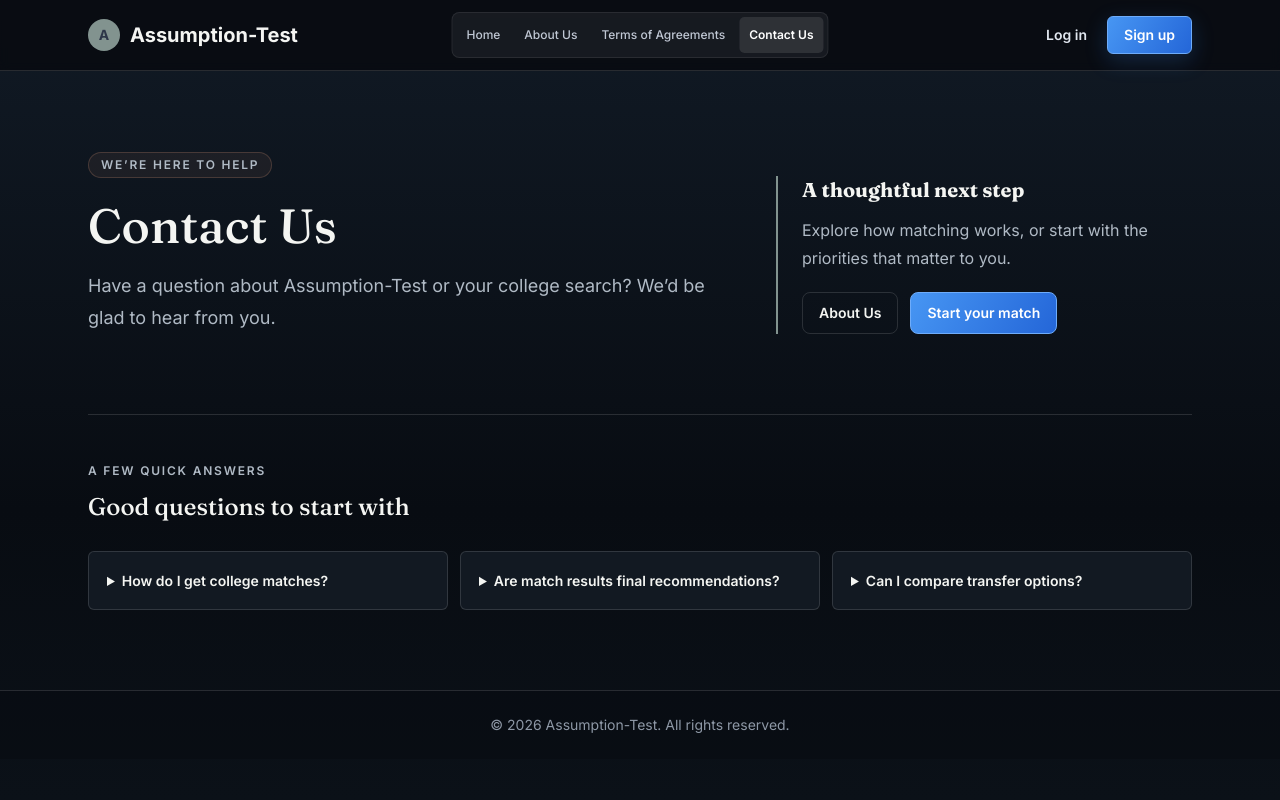
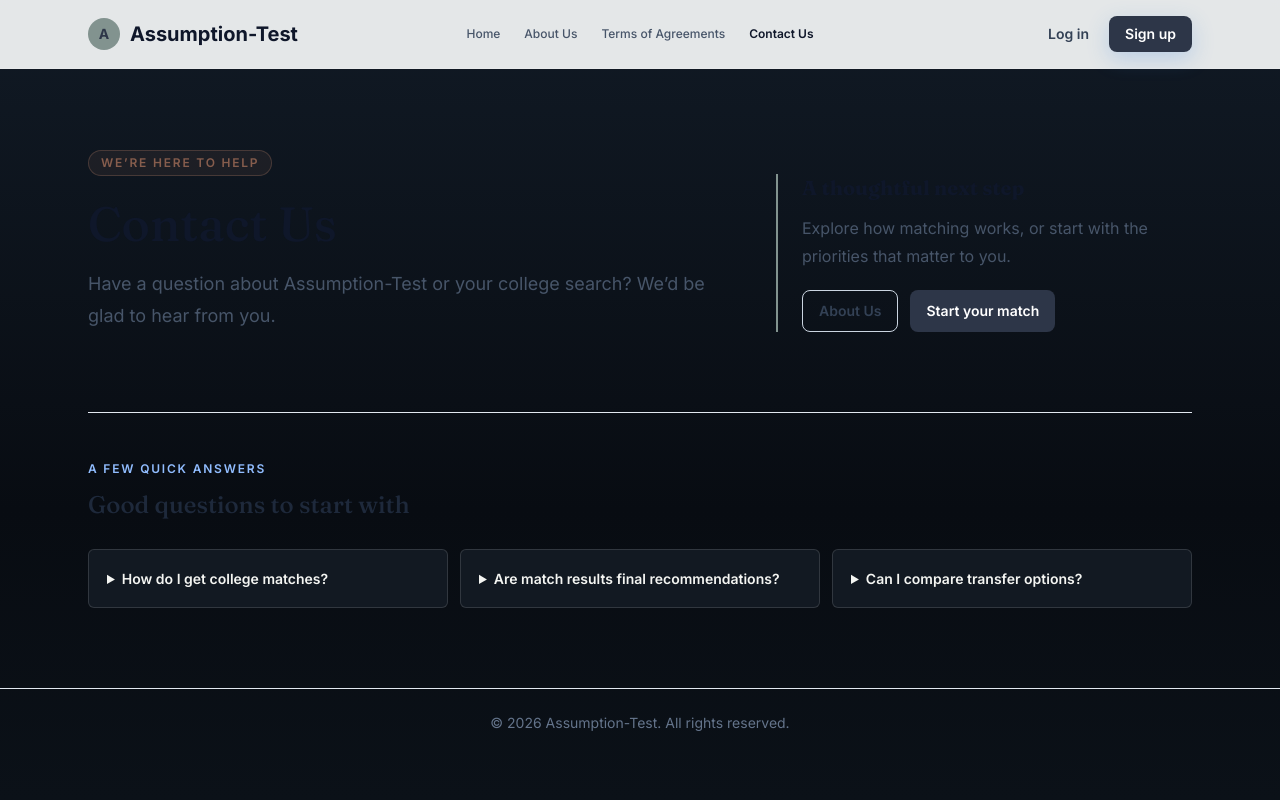
Before and after one commit to College-Match-Quiz/Assumption-Test, a Django app: page /contact/ in a window 1280 px wide. Run offline with Django 4.2, Linux system fonts and the light colour scheme; some libraries are stand-ins or nearby versions.

Commit message:
change
1

```diff
--- a/static/css/site.css
+++ b/static/css/site.css
@@ -1,121 +1,3 @@
-:root {
-    color-scheme: dark;
-    --site-ink: #080b11;
-    --site-panel: #131923;
-    --site-panel-raised: #191f2a;
-    --site-text: #f3f5f8;
-    --site-muted: #aab4c2;
-    --site-blue: #77b5ff;
-    --site-line: rgba(255, 255, 255, .11);
-}
-
-html { scroll-behavior: smooth; }
-
-body {
-    background: linear-gradient(180deg, #0b1018 0%, var(--site-ink) 420px, #0c1119 100%) !important;
-    color: var(--site-text) !important;
-    font-family: 'Inter', sans-serif;
-}
-
-header {
-    border-color: var(--site-line) !important;
-    background: rgba(8, 11, 17, .88) !important;
-    backdrop-filter: blur(16px);
-}
-
-header a.font-display,
-header h1 { color: var(--site-text) !important; }
-
-header nav {
-    gap: 4px !important;
-    padding: 4px;
-    border: 1px solid rgba(255, 255, 255, .08);
-    border-radius: 8px;
-    background: rgba(255, 255, 255, .06);
-}
-
-header nav a {
-    padding: 8px 10px;
-    border-radius: 5px;
-    color: #c0c8d4 !important;
-    transition: color .2s ease, background .2s ease;
-}
-
-header nav a:hover,
-header nav a.font-semibold { background: rgba(255, 255, 255, .1); color: white !important; }
-
-header .order-2 a {
-    border-radius: 6px !important;
-    color: #e1e7ef !important;
-}
-
-header .order-2 a[href="/signup/"] {
-    border: 1px solid #6eacfa;
-    background: linear-gradient(120deg, #4796f3, #2466d8) !important;
-    color: white !important;
-}
-
-header .order-2 a:hover { filter: brightness(1.1); }
-
-main h1,
-main h2,
-main h3,
-main h4 { color: var(--site-text) !important; font-family: 'Inter', sans-serif !important; letter-spacing: 0 !important; }
-
-main p,
-main li,
-main label { color: var(--site-muted) !important; }
-
-main .text-slate-900,
-main .text-slate-800,
-main .text-slate-700 { color: var(--site-text) !important; }
-
-main .text-slate-600,
-main .text-slate-500 { color: var(--site-muted) !important; }
-
-main .bg-white,
-main form.bg-white {
-    border-color: var(--site-line) !important;
-    background: var(--site-panel) !important;
-    box-shadow: 0 20px 55px rgba(0, 0, 0, .18);
-}
-
-main .border-slate-200,
-main .border-slate-300 { border-color: var(--site-line) !important; }
-
-main [class~="bg-[#2D3648]"] {
-    border: 1px solid #6eacfa;
-    background: linear-gradient(120deg, #4796f3, #2466d8) !important;
-    color: white !important;
-}
-
-main input:not([type="checkbox"]),
-main select,
-main textarea {
-    border: 1px solid rgba(255, 255, 255, .16) !important;
-    border-radius: 6px !important;
-    background: #0c1119 !important;
-    color: var(--site-text) !important;
-}
-
-main input::placeholder,
-main textarea::placeholder { color: #7f8a99; }
-
-main input:focus,
-main select:focus,
-main textarea:focus { outline: 2px solid #5798eb !important; outline-offset: 2px; }
-
-main input[type="checkbox"] { accent-color: #5798eb; }
-
-main a:not([class~="bg-[#2D3648]"]) { transition: color .2s ease, border-color .2s ease, background .2s ease; }
-main a:not([class~="bg-[#2D3648]"]):hover { color: white !important; }
-
-footer {
-    border-color: var(--site-line) !important;
-    background: rgba(8, 11, 17, .65);
-    color: #8e98a6 !important;
-}
-
 .auth-layout {
     display: grid !important;
     width: min(100% - 32px, 1050px);
```
